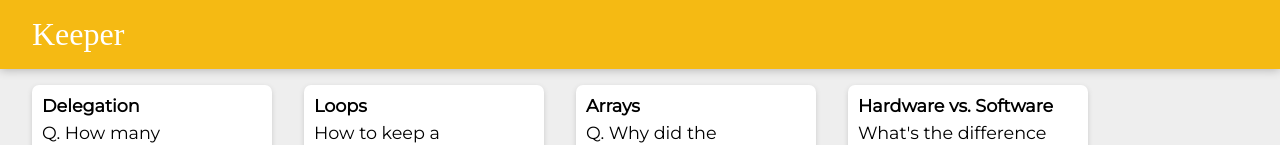
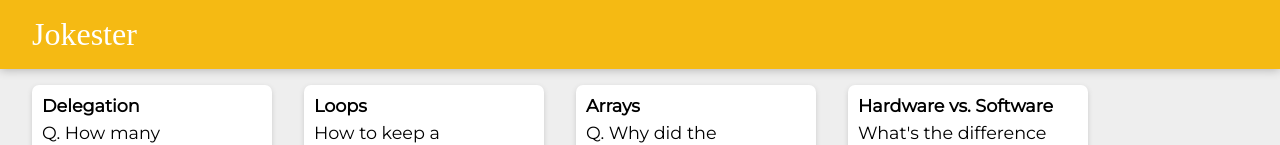
Before and after one commit to apaskhaver/Jokester, a React (Create React App) app: page / in a window 1280 px wide. Shown: the top 145 px of the page. Built offline with nearby package versions, Linux system fonts and the light colour scheme; a web font is replaced by a local one.

Commit message:
Renamed app to Jokester

```diff
--- a/public/index.html
+++ b/public/index.html
@@ -1,7 +1,7 @@
 <!DOCTYPE html>
 <html lang="en">
   <head>
-    <title>Keeper App</title>
+    <title>Jokester</title>
     <link
       href="https://fonts.googleapis.com/css?family=McLaren|Montserrat&display=swap"
       rel="stylesheet"
--- a/src/components/Header.jsx
+++ b/src/components/Header.jsx
@@ -1,7 +1,7 @@
 import React from "react";
 
 function Header() {
-    return <header><h1>Keeper</h1></header>
+    return <header><h1>Jokester</h1></header>
 }
 
 export default Header;
```
